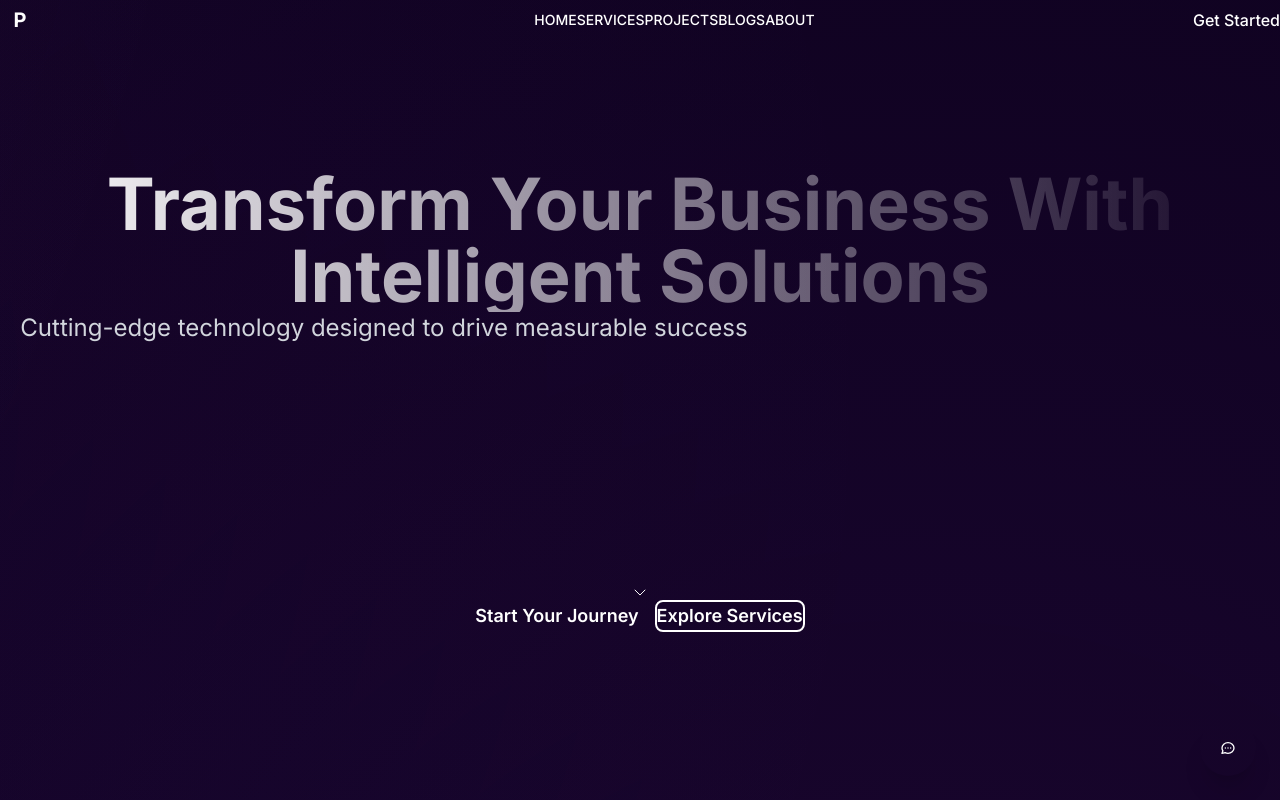
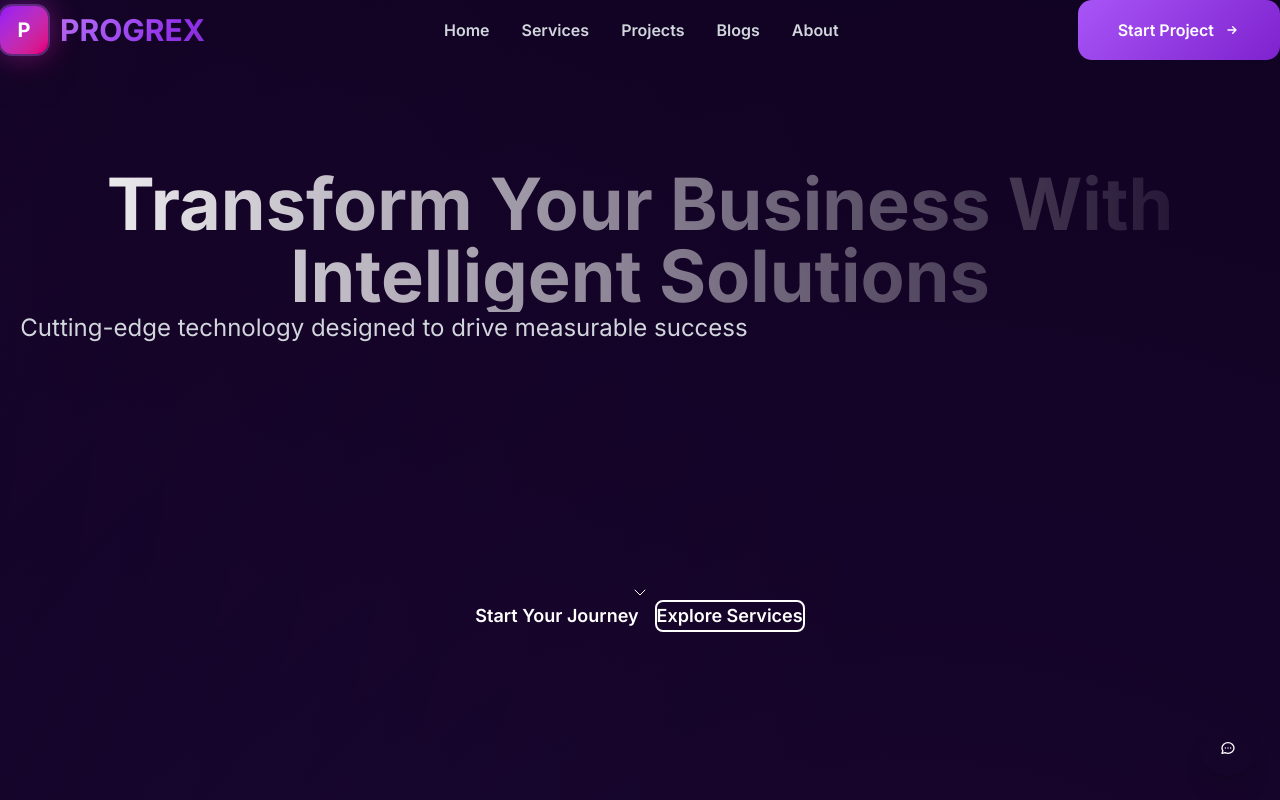
Before and after one commit to sh3ki/PROGREX, a Next.js app: page / in a window 1280 px wide. Shown: the top 800 px of the page. Built offline with nearby package versions, Linux system fonts and the light colour scheme.

Commit message:
Update Header.tsx

```diff
--- a/components/Header.tsx
+++ b/components/Header.tsx
@@ -1,11 +1,11 @@
 'use client';
 
 import { useState, useEffect } from 'react';
-import { motion } from 'framer-motion';
-import Link from 'next/link';
+import { motion, AnimatePresence } from 'framer-motion';
 
 export default function Header() {
   const [isScrolled, setIsScrolled] = useState(false);
+  const [isMenuOpen, setIsMenuOpen] = useState(false);
 
   useEffect(() => {
     const handleScroll = () => {
@@ -19,74 +19,138 @@ export default function Header() {
     const element = document.getElementById(id);
     if (element) {
       element.scrollIntoView({ behavior: 'smooth' });
+      setIsMenuOpen(false);
     }
   };
 
   const navItems = [
-    { name: 'HOME', id: 'hero' },
-    { name: 'SERVICES', id: 'services' },
-    { name: 'PROJECTS', id: 'projects' },
-    { name: 'BLOGS', id: 'blogs' },
-    { name: 'ABOUT', id: 'about' },
+    { name: 'Home', id: 'hero' },
+    { name: 'Services', id: 'services' },
+    { name: 'Projects', id: 'projects' },
+    { name: 'Blogs', id: 'blogs' },
+    { name: 'About', id: 'about' },
   ];
 
   return (
     <motion.header
       initial={{ y: -100, opacity: 0 }}
       animate={{ y: 0, opacity: 1 }}
-      transition={{ duration: 0.5 }}
-      className={`fixed top-0 left-0 right-0 z-50 transition-all duration-300 ${
+      transition={{ duration: 0.6, ease: [0.22, 1, 0.36, 1] }}
+      className={`fixed top-0 left-0 right-0 z-50 transition-all duration-500 ${
         isScrolled
-          ? 'bg-dark/80 backdrop-blur-md shadow-lg shadow-primary/10'
+          ? 'bg-[#0A0118]/80 backdrop-blur-2xl shadow-lg shadow-purple-900/20'
           : 'bg-transparent'
       }`}
+      style={{
+        borderBottom: isScrolled ? '1px solid rgba(168, 85, 247, 0.2)' : '1px solid transparent',
+      }}
     >
-      <div className="container mx-auto px-6 py-4">
+      <div className="w-full max-w-[1320px] mx-auto px-6 md:px-8 py-5">
         <div className="flex items-center justify-between">
           {/* Logo */}
           <motion.div
-            initial={{ scale: 0, rotate: -180 }}
-            animate={{ scale: 1, rotate: 0 }}
-            transition={{ duration: 0.8, delay: 0.2 }}
-            className="flex items-center space-x-2 cursor-pointer"
+            initial={{ scale: 0.8, opacity: 0 }}
+            animate={{ scale: 1, opacity: 1 }}
+            transition={{ duration: 0.6, delay: 0.2 }}
+            className="flex items-center gap-3 cursor-pointer group"
             onClick={() => scrollToSection('hero')}
           >
-            <div className="w-10 h-10 rounded-lg bg-gradient-purple flex items-center justify-center">
+            <div className="relative">
+              <div className="absolute inset-0 bg-gradient-to-br from-purple-600 to-pink-600 rounded-xl blur-lg opacity-60 group-hover:opacity-100 transition-opacity duration-300" />
+              <div className="relative w-12 h-12 rounded-xl bg-gradient-to-br from-purple-600 to-pink-600 flex items-center justify-center shadow-2xl ring-2 ring-purple-400/30">
                 <span className="text-white font-bold text-xl">P</span>
               </div>
-            <span className="text-2xl font-heading font-bold bg-gradient-to-r from-primary-light to-accent bg-clip-text text-transparent">
+            </div>
+            <span className="text-2xl md:text-3xl font-bold gradient-text">
               PROGREX
             </span>
           </motion.div>
 
-          {/* Navigation */}
-          <nav className="hidden md:flex items-center space-x-8">
+          {/* Desktop Navigation */}
+          <nav className="hidden lg:flex items-center gap-8">
             {navItems.map((item, index) => (
               <motion.button
                 key={item.name}
                 initial={{ opacity: 0, y: -20 }}
                 animate={{ opacity: 1, y: 0 }}
-                transition={{ duration: 0.5, delay: 0.1 * (index + 1) }}
+                transition={{ duration: 0.4, delay: 0.1 * (index + 1) }}
                 onClick={() => scrollToSection(item.id)}
-                className="relative text-white font-medium text-sm hover:text-primary-light transition-colors duration-300 group"
+                className="relative px-4 py-2 text-gray-300 font-semibold text-base hover:text-white transition-colors duration-300 group"
               >
                 {item.name}
-                <span className="absolute bottom-0 left-0 w-0 h-0.5 bg-gradient-purple group-hover:w-full transition-all duration-300"></span>
+                <span className="absolute bottom-0 left-1/2 -translate-x-1/2 w-0 h-0.5 bg-gradient-to-r from-purple-500 to-pink-500 group-hover:w-full transition-all duration-300 rounded-full" />
+                <span className="absolute inset-0 rounded-lg bg-purple-500/0 group-hover:bg-purple-500/10 transition-colors duration-300" />
               </motion.button>
             ))}
           </nav>
 
-          {/* CTA Button */}
+          {/* CTA & Mobile Menu */}
+          <div className="flex items-center gap-4">
             <motion.button
-            initial={{ opacity: 0, scale: 0 }}
+              initial={{ opacity: 0, scale: 0.9 }}
               animate={{ opacity: 1, scale: 1 }}
-            transition={{ duration: 0.5, delay: 0.6 }}
+              transition={{ duration: 0.4, delay: 0.6 }}
               onClick={() => scrollToSection('contact')}
-            className="bg-gradient-purple text-white px-6 py-3 rounded-lg font-medium hover:shadow-lg hover:shadow-primary/50 transition-all duration-300 hover:scale-105 animate-pulse-glow"
+              className="hidden lg:flex btn-primary"
             >
-            Get Started
+              <span>Start Project</span>
+              <svg className="w-5 h-5" fill="none" stroke="currentColor" viewBox="0 0 24 24">
+                <path strokeLinecap="round" strokeLinejoin="round" strokeWidth={2} d="M13 7l5 5m0 0l-5 5m5-5H6" />
+              </svg>
             </motion.button>
+
+            <button
+              className="lg:hidden inline-flex items-center justify-center w-11 h-11 rounded-xl border-2 border-purple-500/50 text-white hover:border-purple-400 hover:bg-purple-500/20 transition-all duration-300"
+              onClick={() => setIsMenuOpen(!isMenuOpen)}
+              aria-label="Toggle menu"
+            >
+              <svg className="w-6 h-6" fill="none" stroke="currentColor" viewBox="0 0 24 24">
+                {isMenuOpen ? (
+                  <path strokeLinecap="round" strokeLinejoin="round" strokeWidth={2} d="M6 18L18 6M6 6l12 12" />
+                ) : (
+                  <path strokeLinecap="round" strokeLinejoin="round" strokeWidth={2} d="M4 6h16M4 12h16M4 18h16" />
+                )}
+              </svg>
+            </button>
           </div>
+        </div>
+
+        {/* Mobile Menu */}
+        <AnimatePresence>
+          {isMenuOpen && (
+            <motion.div
+              initial={{ opacity: 0, height: 0 }}
+              animate={{ opacity: 1, height: 'auto' }}
+              exit={{ opacity: 0, height: 0 }}
+              transition={{ duration: 0.3 }}
+              className="lg:hidden overflow-hidden"
+            >
+              <div className="mt-6 glass-card p-6 space-y-3">
+                {navItems.map((item, index) => (
+                  <motion.button
+                    key={item.name}
+                    initial={{ opacity: 0, x: -20 }}
+                    animate={{ opacity: 1, x: 0 }}
+                    transition={{ duration: 0.3, delay: 0.05 * index }}
+                    onClick={() => scrollToSection(item.id)}
+                    className="w-full text-left px-4 py-3 rounded-xl text-white font-semibold hover:bg-purple-500/20 transition-all duration-300 border border-transparent hover:border-purple-500/30"
+                  >
+                    {item.name}
+                  </motion.button>
+                ))}
+                <button
+                  onClick={() => scrollToSection('contact')}
+                  className="w-full btn-primary mt-4"
+                >
+                  <span>Start Project</span>
+                  <svg className="w-5 h-5" fill="none" stroke="currentColor" viewBox="0 0 24 24">
+                    <path strokeLinecap="round" strokeLinejoin="round" strokeWidth={2} d="M13 7l5 5m0 0l-5 5m5-5H6" />
+                  </svg>
+                </button>
+              </div>
+            </motion.div>
+          )}
+        </AnimatePresence>
       </div>
     </motion.header>
   );
```
Lines whose indentation alone changed are shown as unchanged.
